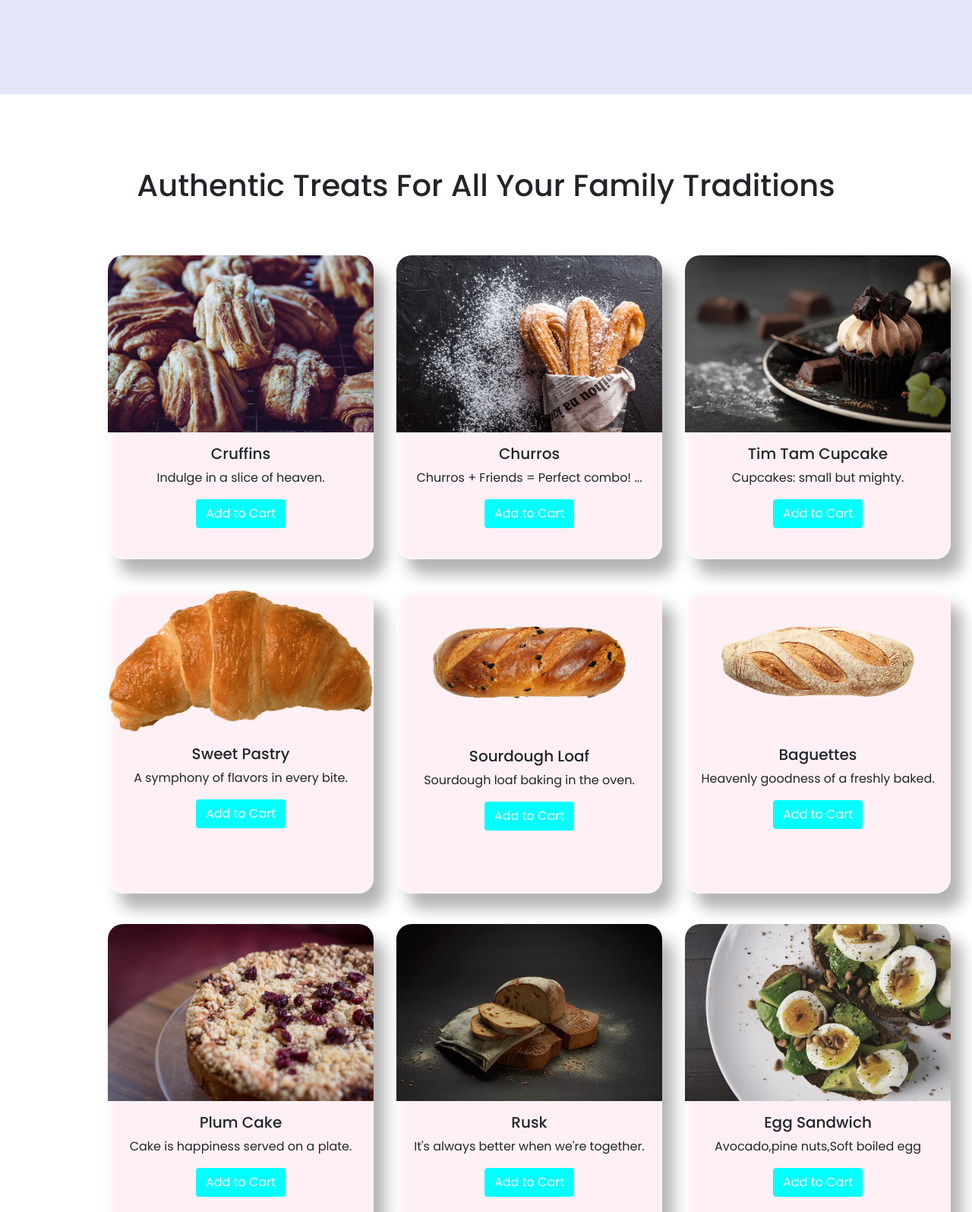
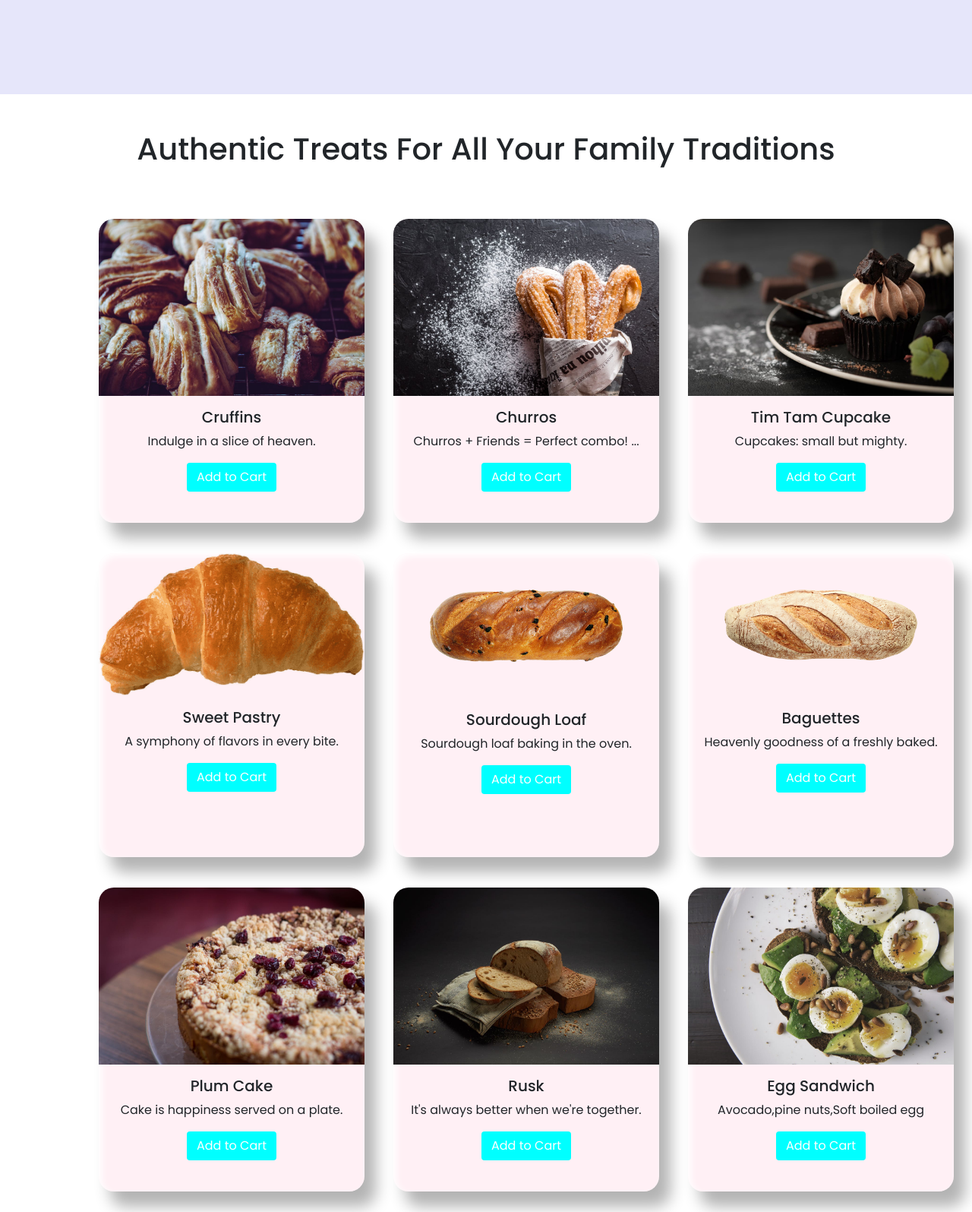
Before and after one commit to Hariyan69/Task1, a plain HTML site: page index.html in a window 1280 px wide. Shown: the part 1540-3135 px from the top of the page at 76% size. Drawn offline with nearby package versions, Linux system fonts and the light colour scheme; a script that the page names is missing; a web font is replaced by a local one.

Commit message:
Add files via upload

```diff
--- a/index.html
+++ b/index.html
@@ -74,11 +74,11 @@
 </section>
 
 <section id="menu">
-    <div class="container m-5">
+    <div class="container p-0">
         <h1 class="text-center mx-10 my-5">Authentic Treats For All Your Family Traditions</h1>
         <div class="row">
-        <div class="col-lg-4 col-md-4 col-12">
-            <div class="card" >
+        <div class="col-lg-4 col-md-4 col-mx-12 col-mx-12 col-12">
+            <div class="card">
                 <img src="cb61d529477de50f9e122daf3c7b93e7.jpeg" class="card-img-top">
                 <div class="card-body text-center">
                   <h5 class="card-title">Cruffins</h5>
@@ -113,7 +113,7 @@
         </div>
     </div>
     <div class="row">
-        <div class="col-lg-4 col-md-4 col-12">
+        <div class="col-lg-4 col-md-4 col-mx-4 col-12">
             <div class="card" >
                 <img src="dbecc62bafce3b9f3648f557fd524c7c.gif" class="card-img-top">
                 <div class="card-body text-center">
@@ -168,7 +168,7 @@
                 </div>
               </div>
         </div>
-        <div class="col-lg-4 col-md-4 col-12">
+        <div class="col-lg-4 col-mx-4 col-12">
             <div class="card" >
                 <img src="pexelsphoto566566.jpg" class="card-img-top">
                 <div class="card-body text-center">
@@ -183,16 +183,14 @@
     </div>
     <div class="container box" id="box">
         <div class="row">
-            <div class="col-lg-6 col-md-6 col-12 p-4">
+            <div class="col-lg-6 col-mx-6 col-12 p-4">
                 <img src="919e211e748fd6e3eb007d742bf34f05.jpeg" class="img-fluid p-2">
                 <h1 class="text-center">SLC Breakfast Menu</h1>
                 <p>Have been famous for the finest assortment of European pastries & desserts in the Salt Lake Valley.
                   These days, we're known as a favorite classy-casual downtown eatery from morning until late at night.  We start the day with scratch-made pastries and hearty made-to-order day-starters.
-
-                </p>
-
-            </div>
-            <div class="col-lg-6 col-md-6 col-12 p-4">
+                 </p>
+                </div>
+            <div class="col-lg-6 col-mx-6 col-12 p-4">
                 <img src="9083cb0336b4dd43396b82afe2202c18.jpeg" class="img-fluid p-2">
                 <h1 class="text-center">SLC Lunch & Dinner Menus
                 </h1>
@@ -200,11 +198,7 @@
                   We make sure that there are always new lunch and dinner eats to enjoy
                    at our Salt Lake City restaurants, at work or at home. From hand-made European
                    entrees like our Boeuf Bourguignon, crisp salads, gourmet panini-grilled sandwiches
-                   and homemade soups in fresh sourdough bread bowls, keep folks coming back again and again.
-
-                </p>
-
-
+                   and homemade soups in fresh sourdough bread bowls, keep folks coming back again and again.</p>
             </div>
         </div>
     </div>
```
